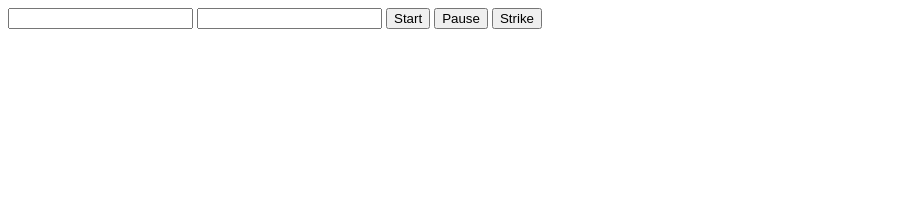
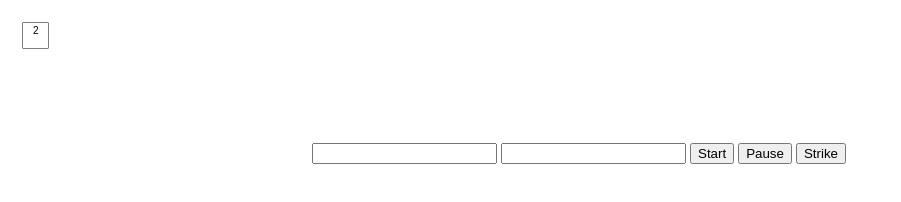
Before and after one commit to mab93392/tempo, a plain HTML site: page index.html in a window 1280 px wide. Both pictures are taken after a click on the button "Start". Shown: the whole page, without its empty margins (0-901 px from the left). Drawn offline with Linux system fonts and the light colour scheme.

Commit message:
setup count box feature

```diff
--- a/index.html
+++ b/index.html
@@ -6,6 +6,7 @@
     <title>Document</title>
 </head>
 <body>
+    <canvas id = "count"></canvas>
     <input id = "subdivision" placeholder="">
     <input id = "beat" palceholder="">
     <button id = "start">Start</button>
--- a/main.js
+++ b/main.js
@@ -2,8 +2,16 @@ window.addEventListener('load', e =>{
     var strike = document.querySelector('#strike')
     var start = document.querySelector('#start')
     var pause = document.querySelector('#pause')
+    var count = document.querySelector('#count')
+    var ctx = count.getContext('2d')
     var t_e = {}
+    var cnt = 0
     var intID
+
+    // count box setup
+    ctx.strokeRect(15,15,25,25)
+    ctx.fill()
+    ctx.fillText('1',25,26)
 
 
     // plays sound
@@ -15,15 +23,23 @@ window.addEventListener('load', e =>{
     // logs the beat
     function beat(tempo,subdivison){
         delay = 60000/tempo
-        var cnt = 0
+
 
         intID = setInterval(function(){
+            cnt += 1
+            ctx.clearRect(15,15,25,25)
 
-            if(cnt > subdivison){
+            if(cnt >= subdivison){
                 tt = new Date()
                 t_e = tt.getTime()
+                c = cnt % subdivison + 1
+                ctx.fillText(c.toString(),25,26)
+
             }
-            cnt += 1
+            else{
+                ctx.fillText(cnt.toString(),25,26)
+            }
+
         },delay)
     }
 
@@ -34,11 +50,11 @@ window.addEventListener('load', e =>{
         var t_o = t.getTime()
 
 
-        if(t_o > t_e + 0.5*6E4/tempo){
+        if(t_o > t_e + 0.5*6E4/tempo){           // rushing
             var delta = t_e + 6E4/tempo - t_o
             var score = -Math.exp(delta/1000)
         }
-        else{
+        else{                                    // dragging
             var delta = t_o - t_e
             var score = Math.exp(delta/1000)
         }
```
